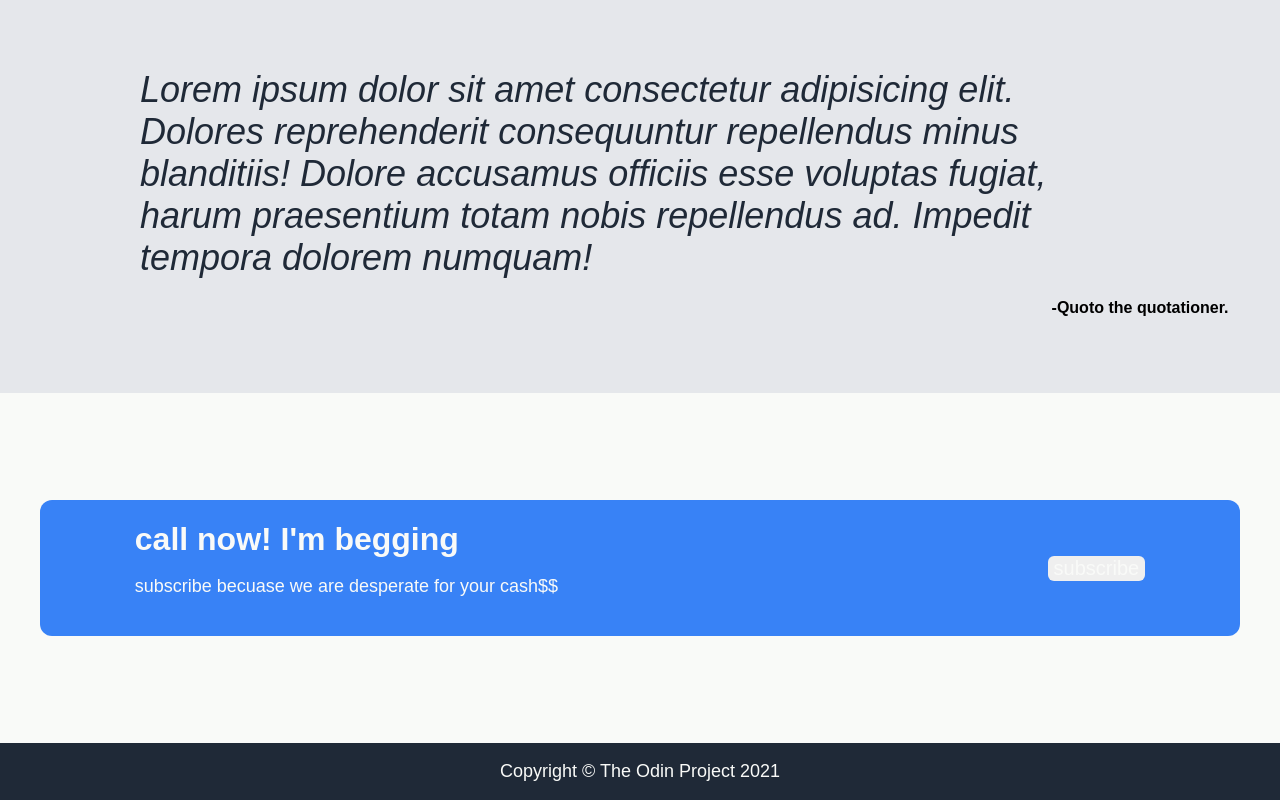
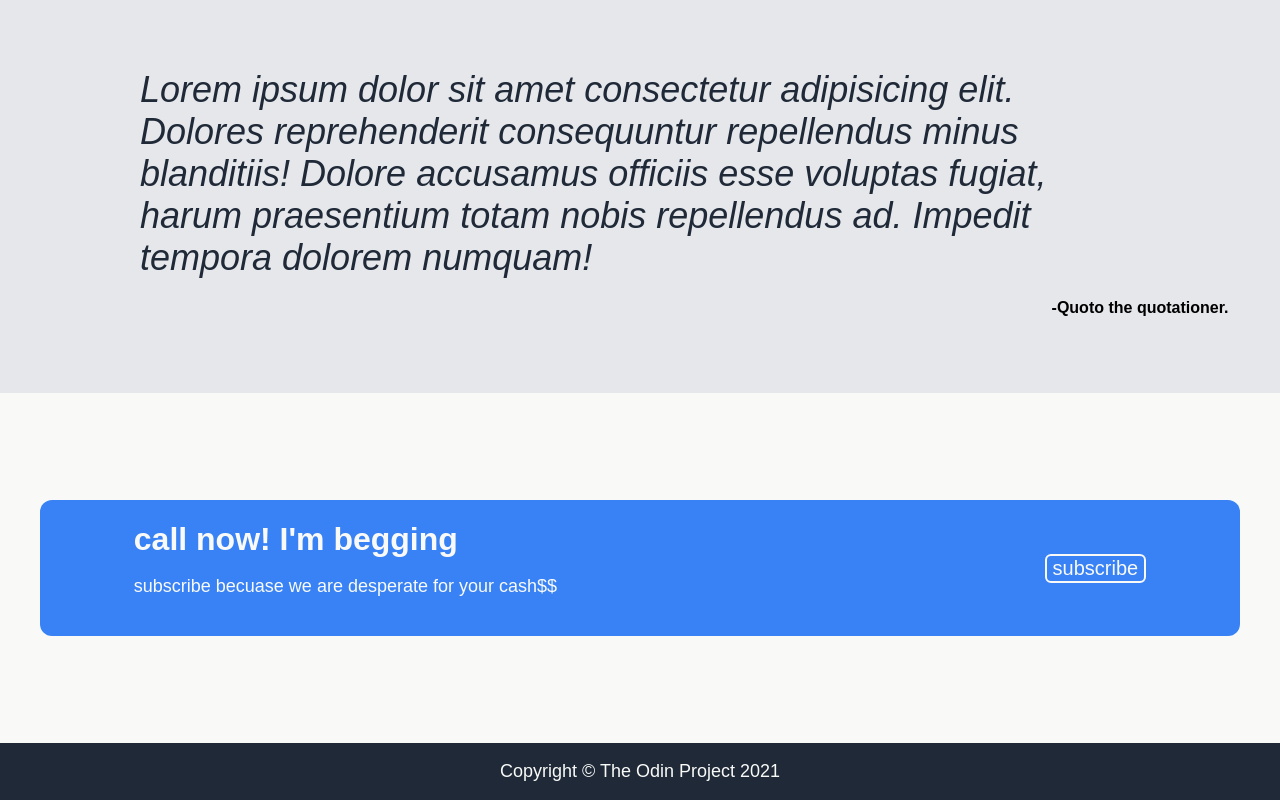
Before and after one commit to saadgad/landing-page, a plain HTML site: page index.html in a window 1280 px wide. Shown: the part 907-1707 px from the top of the page. Drawn offline with Linux system fonts and the light colour scheme.

Commit message:
Update style.css

```diff
--- a/style.css
+++ b/style.css
@@ -143,9 +143,9 @@
 .subscribe-button button{
     color: #f9faf8;
     font-size: 20px;
-    background-color:none;
-    border-color: #f9faf8;
-    border: 2px;
+    background-color:transparent;
+
+    border: 2px #f9faf8 solid;
     border-radius: 6px;
     display: flex;
 }
```
